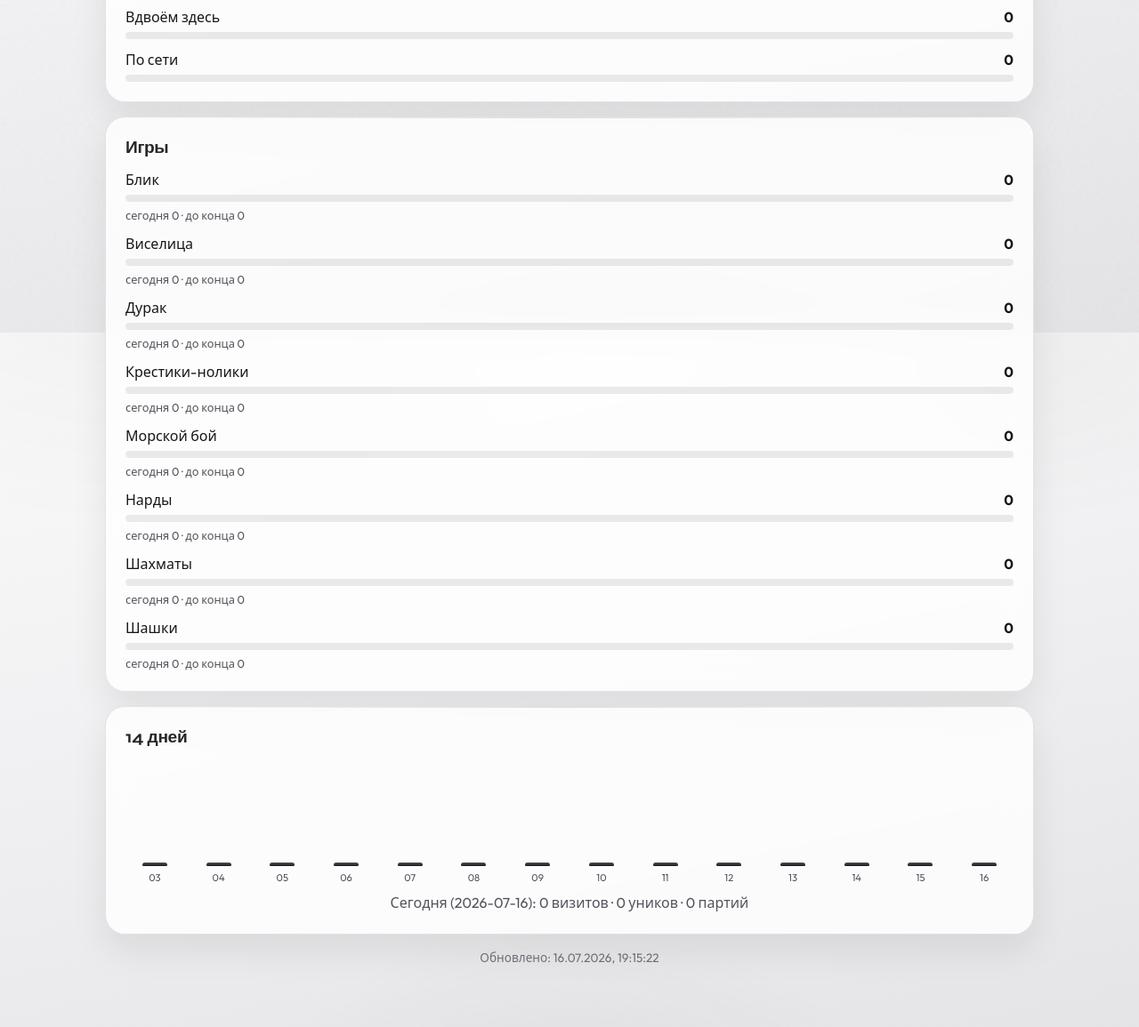
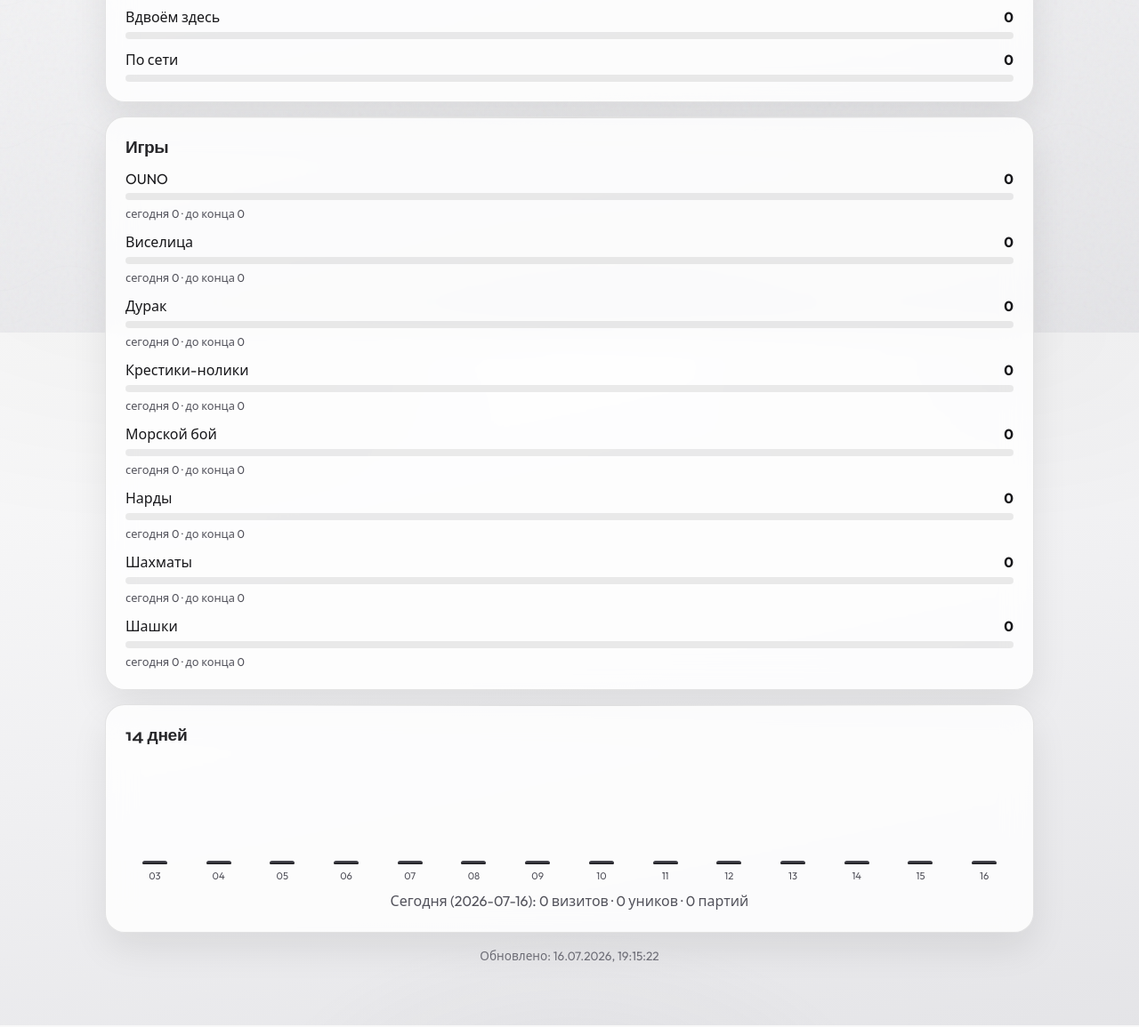
Before and after one commit to Tim9784/dream, a Flask app: page /m-k7p2qx9w in a window 1280 px wide. Shown: the part 426-1581 px from the top of the page at 89% size. Run offline with Flask 3, Linux system fonts and the light colour scheme; data that the repository does not hold is empty.

Commit message:
Rename Blik display title to OUNO
Co-authored-by: Tim9784 <Tim9784@users.noreply.github.com>

```diff
--- a/seabattle/app.py
+++ b/seabattle/app.py
@@ -1,5 +1,5 @@
 #!/usr/bin/env python3
-"""Лобби игр: морской бой, шашки, шахматы, крестики-нолики, нарды, дурак, блик."""
+"""Лобби игр: морской бой, шашки, шахматы, крестики-нолики, нарды, дурак, OUNO."""
 from __future__ import annotations
 
 import json
--- a/seabattle/games/__init__.py
+++ b/seabattle/games/__init__.py
@@ -34,7 +34,7 @@ GAMES = {
         "module": durak,
     },
     "blik": {
-        "title": "Блик",
+        "title": "OUNO",
         "blurb": "Сбрось карты по цвету или знаку — 2–4 игрока",
         "module": blik,
     },
--- a/seabattle/games/blik.py
+++ b/seabattle/games/blik.py
@@ -1,4 +1,4 @@
-"""Блик — сброс карт по цвету или знаку (2–4 игрока). Оригинальная игра, не связанная с чужими брендами."""
+"""OUNO — сброс карт по цвету или знаку (2–4 игрока). Оригинальная игра."""
 from __future__ import annotations
 
 import random
@@ -198,7 +198,7 @@ def _apply_card_effects(room: dict[str, Any], slot: str, card: str, chosen_color
     room["turn"] = _next_slot(st, slot)
     left = len(st["hands"].get(slot) or [])
     if left == 1:
-        room["message"] = f"{name}: Блик! Осталась 1 карта. Ход {room['players'][room['turn']]['name']}"
+        room["message"] = f"{name}: OUNO! Осталась 1 карта. Ход {room['players'][room['turn']]['name']}"
     else:
         room["message"] = f"{name} сходил. Ход {room['players'][room['turn']]['name']}"
 
--- a/seabattle/static/app.js
+++ b/seabattle/static/app.js
@@ -29,7 +29,7 @@ const GAMES = {
   chess: {title:'Шахматы', blurb:'Партия на двоих'},
   backgammon: {title:'Нарды', blurb:'Длинные нарды — все с одной головы'},
   durak: {title:'Дурак', blurb:'Подкидной на 2–4 игрока, колода 36'},
-  blik: {title:'Блик', blurb:'Сбрось карты по цвету или знаку — 2–4 игрока'},
+  blik: {title:'OUNO', blurb:'Сбрось карты по цвету или знаку — 2–4 игрока'},
   hangman: {title:'Виселица', blurb:'Отгадай слово по буквам — соло'},
 };
 
--- a/seabattle/templates/index.html
+++ b/seabattle/templates/index.html
@@ -20,7 +20,7 @@
 <link rel="preconnect" href="https://fonts.googleapis.com">
 <link rel="preconnect" href="https://fonts.gstatic.com" crossorigin>
 <link href="https://fonts.googleapis.com/css2?family=Outfit:wght@400;500;600;700&family=Syne:wght@700;800&display=swap" rel="stylesheet">
-<link rel="stylesheet" href="/static/style.css?v=20260717f">
+<link rel="stylesheet" href="/static/style.css?v=20260717g">
 <script>
 (function(){
   try{
@@ -159,6 +159,6 @@
     </div>
   </section>
 </div>
-<script src="/static/app.js?v=20260717f"></script>
+<script src="/static/app.js?v=20260717g"></script>
 </body>
 </html>
--- a/seabattle/templates/stats.html
+++ b/seabattle/templates/stats.html
@@ -7,7 +7,7 @@
 <link rel="preconnect" href="https://fonts.googleapis.com">
 <link rel="preconnect" href="https://fonts.gstatic.com" crossorigin>
 <link href="https://fonts.googleapis.com/css2?family=Outfit:wght@400;500;600;700&family=Syne:wght@700;800&display=swap" rel="stylesheet">
-<link rel="stylesheet" href="/static/style.css?v=20260717f">
+<link rel="stylesheet" href="/static/style.css?v=20260717g">
 <script>
 (function(){
   try{
```
